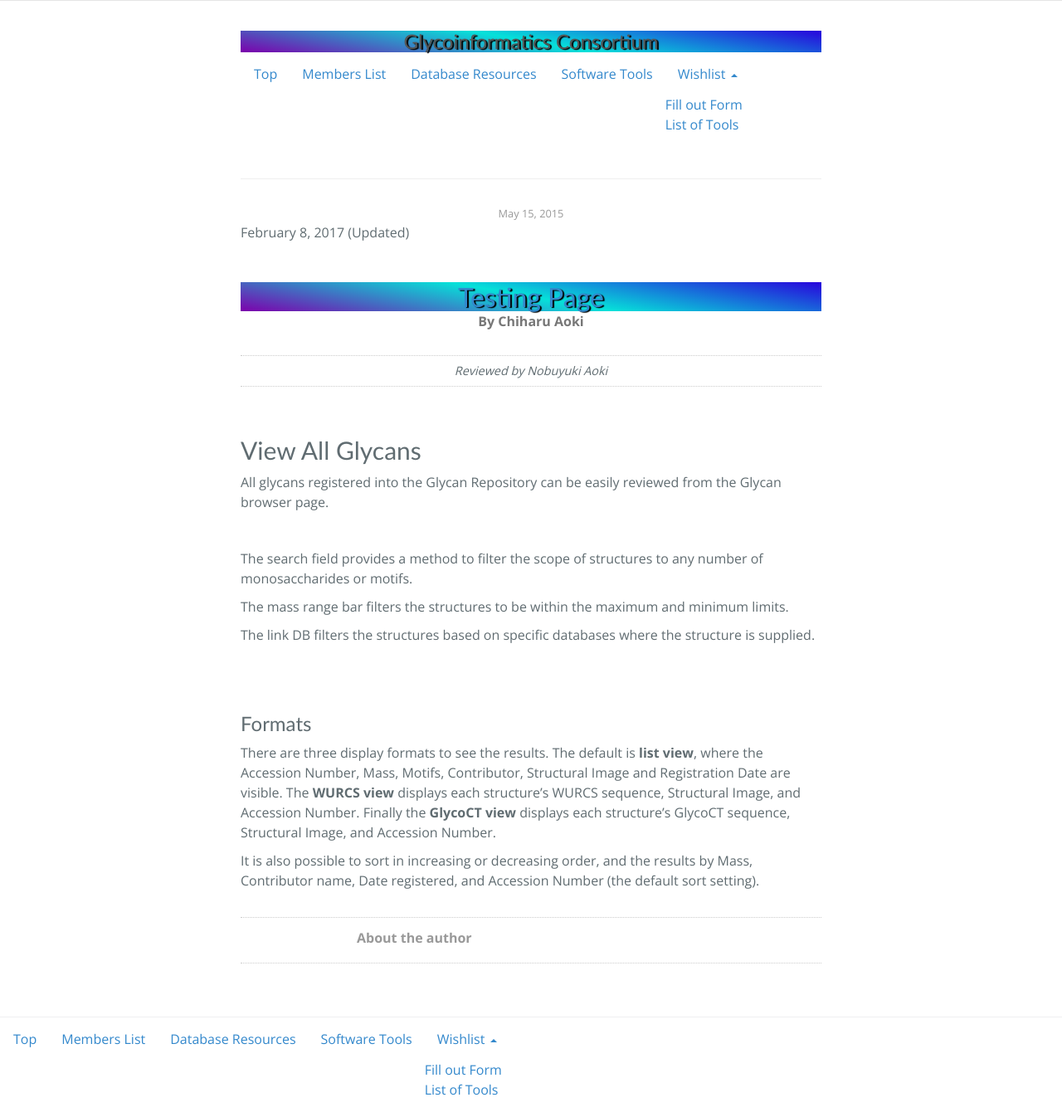
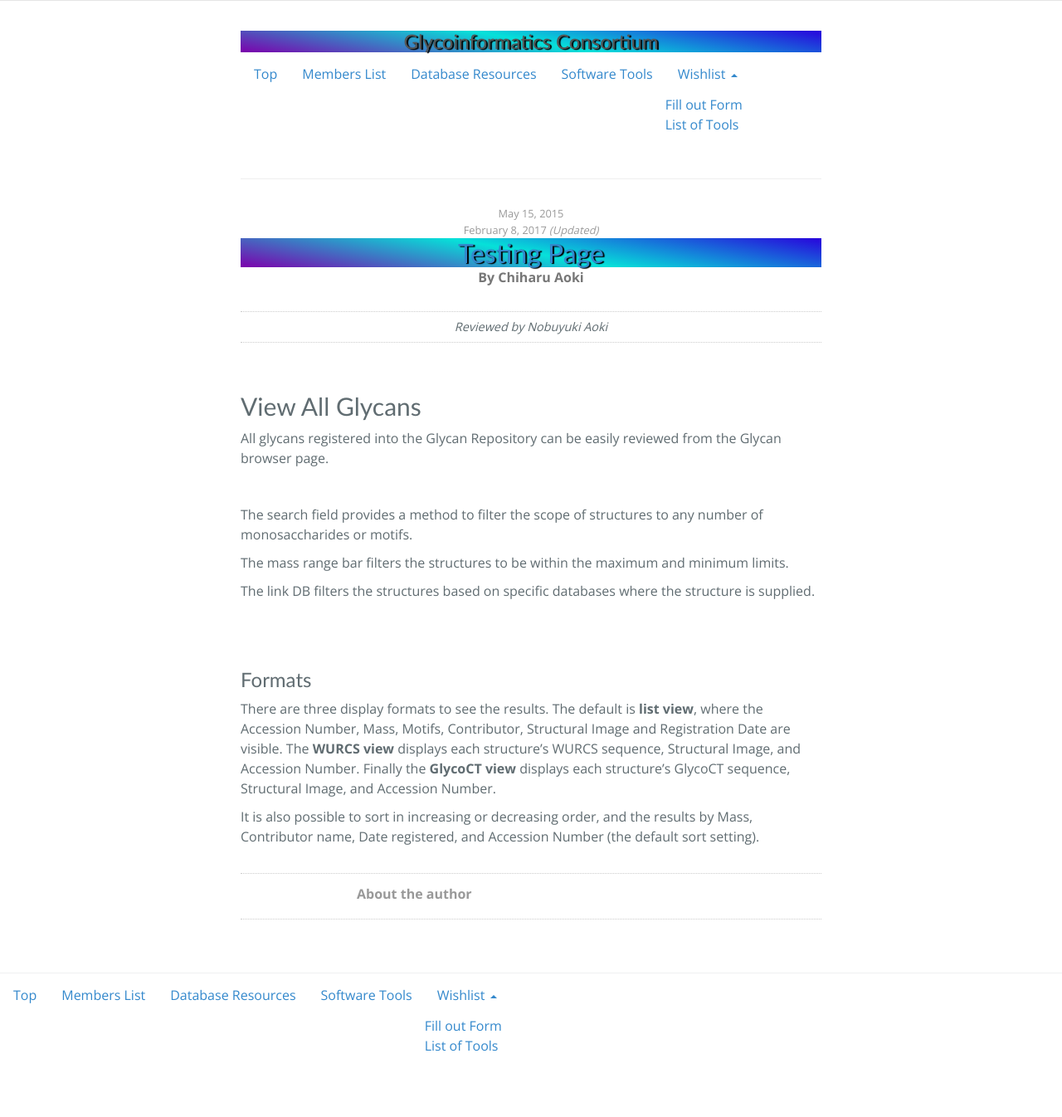
Before and after one commit to AokiCE/testglicpage, a Jekyll site: the page built from testing/testing.md, in a window 1280 px wide. Shown: the whole page at 83% size. Built offline with Jekyll 4.4.1, drawn with Linux system fonts in a browser that asks for light colours; nearby versions of some CDN libraries; after the commit the page ends 1293 px from its top, so only the background shows below that.

Commit message:
Update paging.html

```diff
--- a/_layouts/paging.html
+++ b/_layouts/paging.html
@@ -15,11 +15,11 @@
 		<article>
     {% include coins.html %}
 			<header>
-			    <p class="kicker">{{ page.date | date: "%B %-d, %Y" }}</p>
+			    <p class="kicker">{{ page.date | date: "%B %-d, %Y" }} <br>
+				{% if page.last_modified_at %}
+				    {{ page.last_modified_at | date: "%B %-d, %Y" }} <i>(Updated)</i>
+				{% endif %}</p>
 
-				<p> {% if page.last_modified_at %}
-				{{ page.last_modified_at | date: "%B %-d, %Y" }} (Updated)
-				{% endif %} </p>
 				<h1><a href="{{ site.url }}{{ page.url }}">{{ page.title }}</a></h1>
 				<p class="byline">By
 				{% assign authorCount = page.authors | size %}
```
